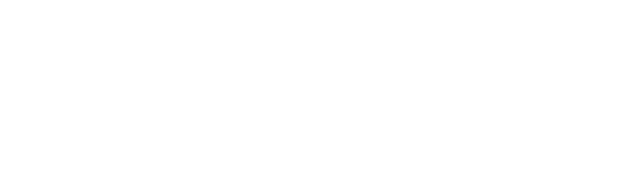
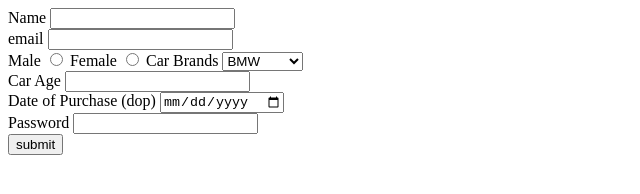
Before and after one commit to acciojob/car-insurance-form-Mangeshbodke18, a website: page main.html in a window 1280 px wide. Shown: the whole page, without its empty margins (0-640 px from the left). Drawn offline with Linux system fonts and the light colour scheme.

Commit message:
created a submission

```diff
--- a/main.html
+++ b/main.html
@@ -8,6 +8,76 @@
 
 <body>
 	<!-- the entire body must be written by student -->
+
+	<form method="post">
+
+	<label for="name">Name
+		<input type="text" id="name" required>
+	</label>
+
+
+	<br>
+
+
+
+	<label for="email">email
+		<input type="email" id="email" required>
+	</label>
+
+	<br>
+
+
+
+		<label for="male">Male
+			<input type="radio" name="gender" id="male" name="gender">
+		</label>
+
+				<label for="female">Female
+			<input type="radio" name="gender" id="female" name="gender">
+		</label>
+
+
+
+	<label for="cars">Car Brands
+	<select id="cars">
+		<option>BMW</option>
+		<option>Audi</option>
+		<option>Mercedez</option>
+	</select>
+	</label>
+
+	<br>
+
+
+	<label for="carage">Car Age
+		<input type="number" id="carage" required>
+	</label>
+
+	<br>
+
+
+
+	<label for="dop">Date of Purchase (dop)
+		<input type="date" id="dop" required>
+	</label>
+
+	<br>
+
+
+
+	<label for="	password">Password
+		<input type="password" id="password" required>
+	</label>
+
+	<br>
+
+
+	<button type="submit">submit</button>
+
+
+
+	</form>
+
     <script type="text/javascript" src="./script.js">
 </script>
 
```
